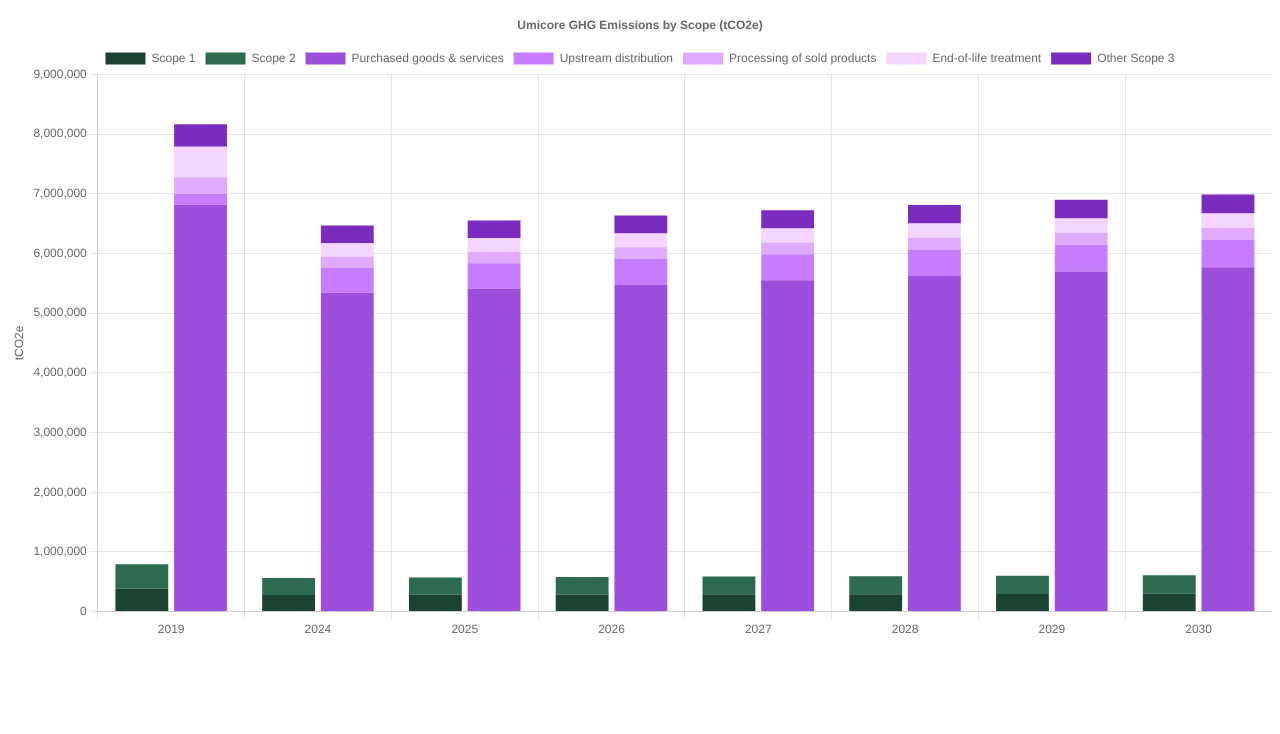
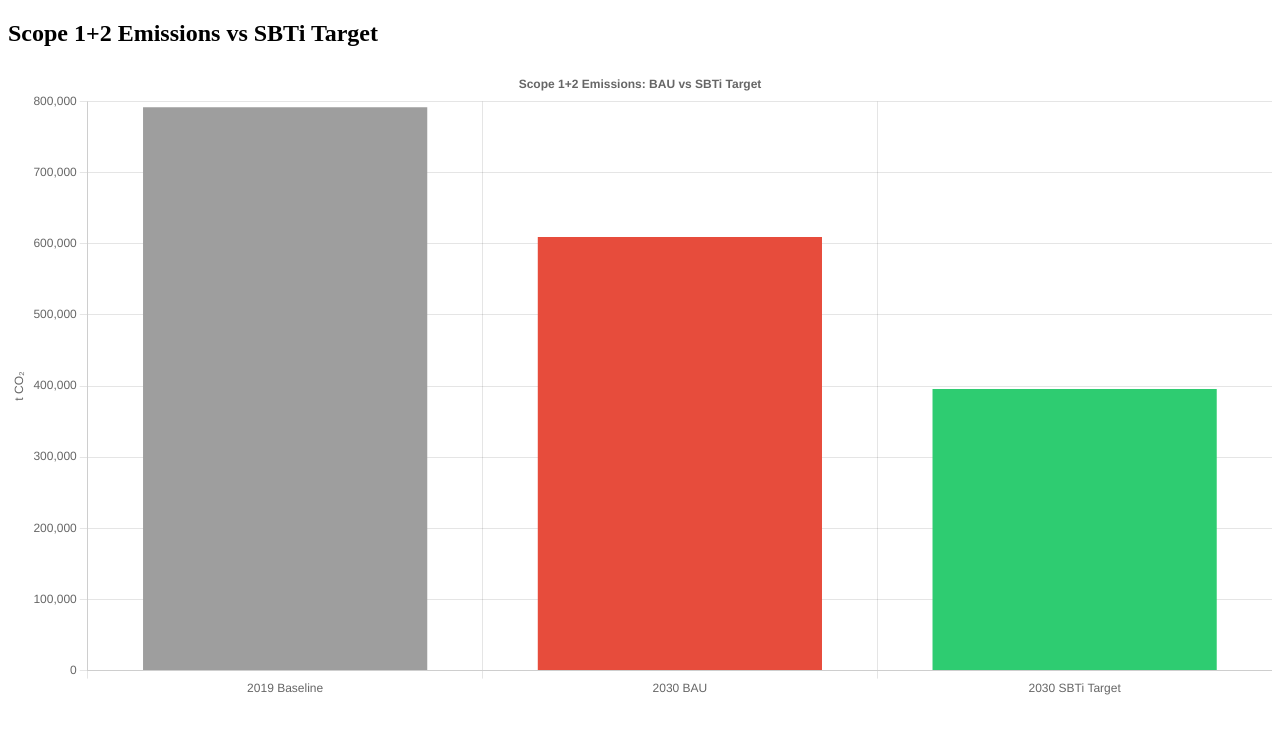
Before and after one commit to Yacineulb/Umicore-carbon-chart2, a plain HTML site: page index.html in a window 1280 px wide. Drawn offline with nearby package versions, Linux system fonts and the light colour scheme.

Commit message:
Update index.html

```diff
--- a/index.html
+++ b/index.html
@@ -6,66 +6,23 @@
 
 <body>
 
-<canvas id="myChart"></canvas>
+<h2>Scope 1+2 Emissions vs SBTi Target</h2>
+
+<canvas id="scope12Chart"></canvas>
 
 <script>
 
-const labels = ['2019','2024','2025','2026','2027','2028','2029','2030'];
-
 const data = {
-  labels: labels,
-  datasets: [
-
-    {
-      label: 'Scope 1',
-      data: [389101,277717,281327,284985,288689,292442,296244,300095],
-      backgroundColor: '#1b4332',
-      stack: 'Scope1+2'
-    },
-
-    {
-      label: 'Scope 2',
-      data: [402715,286349,290072,293842,297662,301532,305452,309423],
-      backgroundColor: '#2d6a4f',
-      stack: 'Scope1+2'
-    },
-
-    {
-      label: 'Purchased goods & services',
-      data: [6816941,5339902,5409321,5479642,5550877,5623039,5696138,5770188],
-      backgroundColor: '#9d4edd',
-      stack: 'Scope3'
-    },
-
-    {
-      label: 'Upstream distribution',
-      data: [178180,420088,425549,431081,436685,442362,448113,453938],
-      backgroundColor: '#c77dff',
-      stack: 'Scope3'
-    },
-
-    {
-      label: 'Processing of sold products',
-      data: [279806,188198,190645,193123,195634,198177,200753,203363],
-      backgroundColor: '#e0aaff',
-      stack: 'Scope3'
-    },
-
-    {
-      label: 'End-of-life treatment',
-      data: [512125,224771,227693,230653,233652,236689,239766,242883],
-      backgroundColor: '#f3d5ff',
-      stack: 'Scope3'
-    },
-
-    {
-      label: 'Other Scope 3',
-      data: [378665,294324,298150,302026,305953,309930,313959,318040],
-      backgroundColor: '#7b2cbf',
-      stack: 'Scope3'
-    }
-
-  ]
+  labels: ['2019 Baseline', '2030 BAU', '2030 SBTi Target'],
+  datasets: [{
+    label: 'Emissions (t CO₂)',
+    data: [791816, 609518, 395908],
+    backgroundColor: [
+      '#9E9E9E',  // grey baseline
+      '#E74C3C',  // red BAU
+      '#2ECC71'   // green target
+    ]
+  }]
 };
 
 const config = {
@@ -75,19 +32,18 @@
     plugins: {
       title: {
         display: true,
-        text: 'Umicore GHG Emissions by Scope (tCO2e)'
+        text: 'Scope 1+2 Emissions: BAU vs SBTi Target'
+      },
+      legend: {
+        display: false
       }
     },
     responsive: true,
     scales: {
-      x: {
-        stacked: true
-      },
       y: {
-        stacked: true,
         title: {
           display: true,
-          text: 'tCO2e'
+          text: 't CO₂'
         }
       }
     }
@@ -95,7 +51,7 @@
 };
 
 new Chart(
-  document.getElementById('myChart'),
+  document.getElementById('scope12Chart'),
   config
 );
 
```
